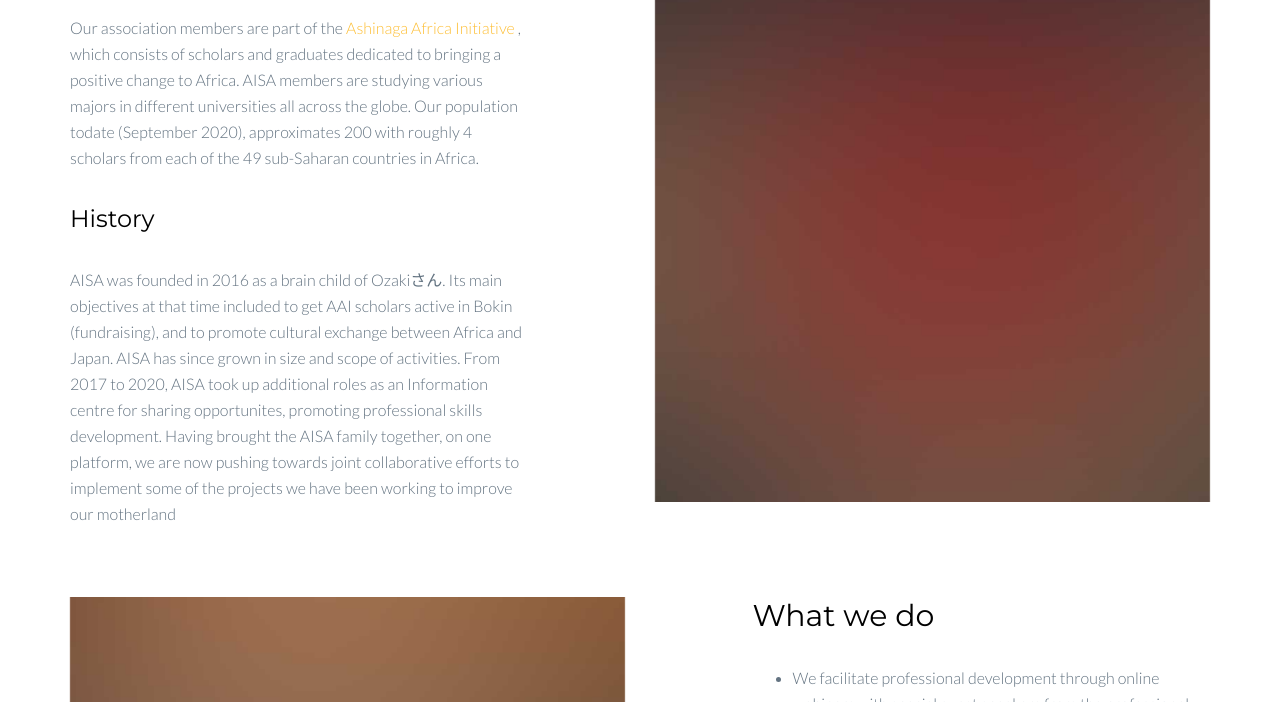
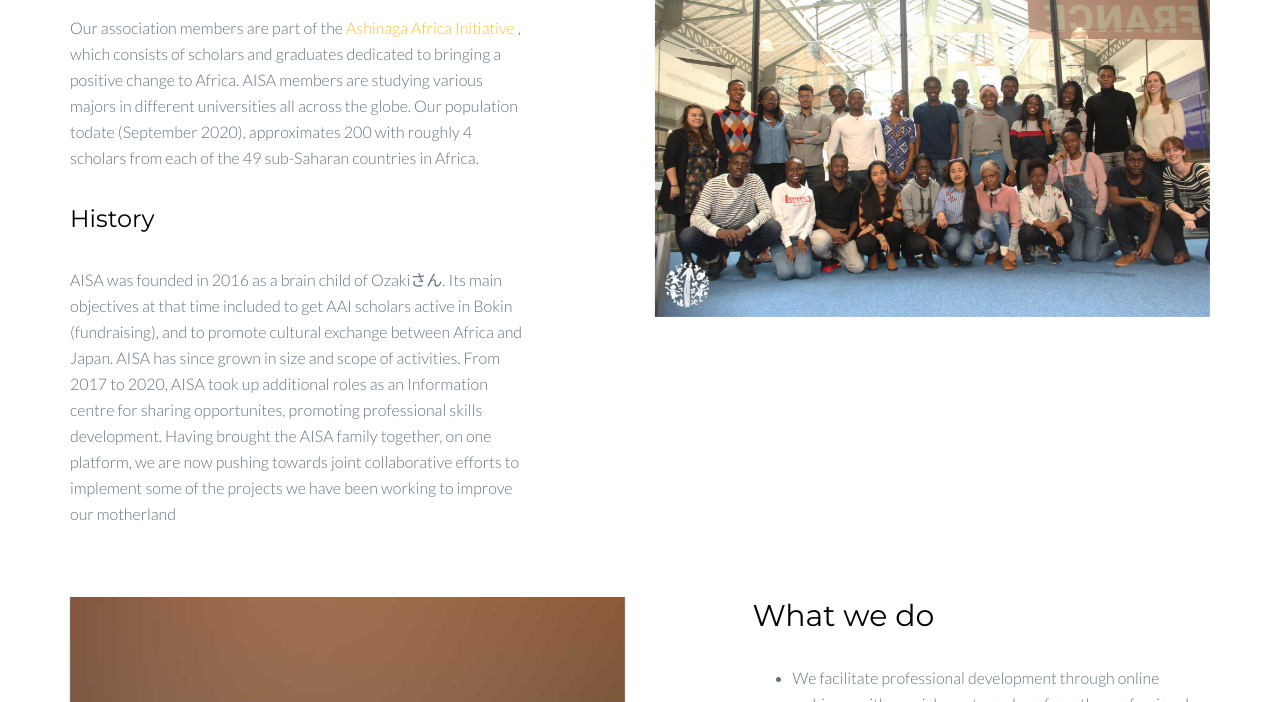
Before and after one commit to pmaume23/aisa, a website: page about.html in a window 1280 px wide. Shown: the part 717-1419 px from the top of the page. Drawn offline with Linux system fonts and the light colour scheme; files whose address does not match are found by name.

Commit message:
Update about.html

```diff
--- a/about.html
+++ b/about.html
@@ -86,7 +86,7 @@
         <div class="container">
           <div class="row mb40">
             <div class="col-md-6 col-md-push-6 probootstrap-animate">
-              <p><img src="img/img_sq_1.jpg" alt="Free Bootstrap Template by uicookies.com" class="img-responsive"></p>
+              <p><img src="img/aisa2.jpg" alt="Free Bootstrap Template by uicookies.com" class="img-responsive"></p>
             </div>
             <div class="col-md-5 col-md-pull-6 probootstrap-animate">
 
```
